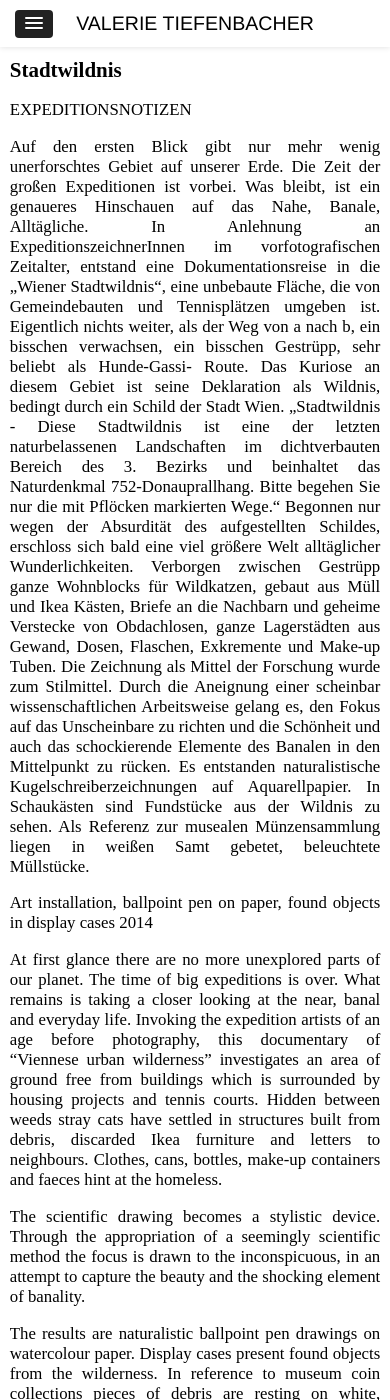
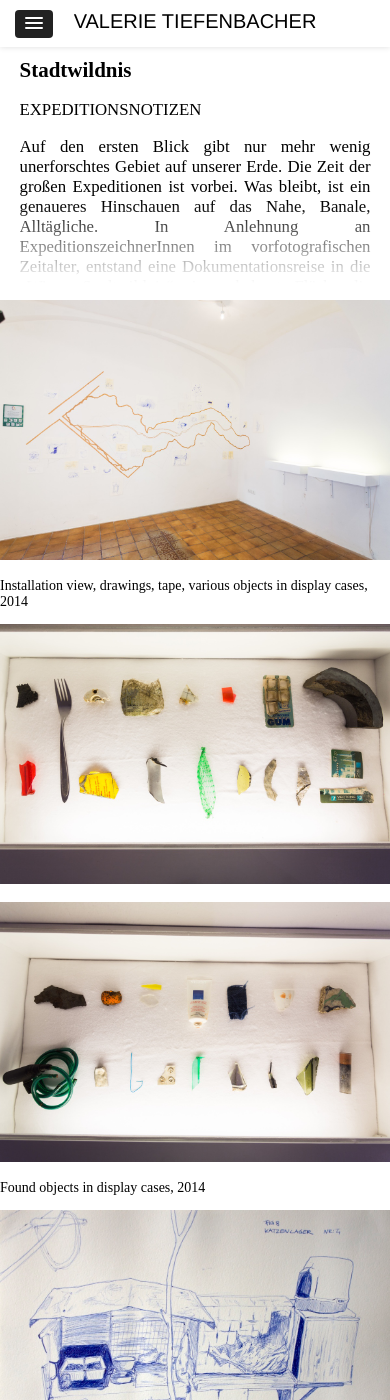
Before and after one commit to vtiefenbacher/vtiefenbacher.github.io, a Jekyll site: the page built from _posts/projects/2016-02-01-Stadtwildnis.markdown, in a window 390 px wide and 1400 px high. Built offline with Jekyll 4.4.1, drawn with Linux system fonts in a browser that asks for light colours; some web fonts are replaced; some of the changed text lies outside the part shown.

Commit message:
Added expandable post content etc.

```diff
--- a/_layouts/post.html
+++ b/_layouts/post.html
@@ -8,7 +8,8 @@
     <h1 class="post-title" itemprop="name headline">{{ page.title }}</h1>
   </header>
 
-  <div class="post-content" itemprop="articleBody">
+  <div class="post-content" itemprop="articleBody" onclick="expand_text(this);">
+
     {{ content }}
   </div>
 
--- a/_posts/projects/2016-02-01-Stadtwildnis.markdown
+++ b/_posts/projects/2016-02-01-Stadtwildnis.markdown
@@ -42,11 +42,10 @@
 Die Zeichnung als Mittel der Forschung wurde zum Stilmittel. Durch die Aneignung einer scheinbar wissenschaftlichen Arbeitsweise gelang es, den Fokus auf das Unscheinbare zu richten und die Schönheit und auch das schockierende Elemente des Banalen in den Mittelpunkt zu rücken.
 Es entstanden naturalistische Kugelschreiberzeichnungen auf Aquarellpapier. In Schaukästen sind Fundstücke aus der Wildnis zu sehen. Als Referenz zur musealen Münzensammlung liegen in weißen Samt gebetet, beleuchtete Müllstücke.
 
+***
 
 Art installation, ballpoint pen on paper, found objects in display cases 2014
 
 At first glance there are no more unexplored parts of our planet. The time of big expeditions is over. What remains is taking a closer looking at the near, banal and everyday life. Invoking the expedition artists of an age before photography, this documentary of “Viennese urban wilderness” investigates an area of ground free from buildings which is surrounded by housing projects and tennis courts. Hidden between weeds stray cats have settled in structures built from debris, discarded Ikea furniture and letters to neighbours. Clothes, cans, bottles, make-up containers and faeces hint at the homeless.
-
 The scientific drawing becomes a stylistic device. Through the appropriation of a seemingly scientific method the focus is drawn to the inconspicuous, in an attempt to capture the beauty and the shocking element of banality.
-
 The results are naturalistic ballpoint pen drawings on watercolour paper. Display cases present found objects from the wilderness. In reference to museum coin collections pieces of debris are resting on white, brightly lit velvet.
--- a/_posts/projects/2016-02-03-Get-Yours-Now.markdown
+++ b/_posts/projects/2016-02-03-Get-Yours-Now.markdown
@@ -13,14 +13,14 @@
   - url: /assets/images/projects/getyoursnow/art-getyoursnow-bild2.jpg
     alt: Get Yours Now Img2
     title: American Apparel Supersale,  oil on canvas,2m x1,5m,  2012/13
+
 ---
 Die Serie „Get yours now!“ bedient sich einer uns vertrauten Ästhetik. Bilder des Protests und der politischen Gewalt, die wir aus Medienberichterstattung kennen, enttarnen sich als Darstellung eines destruktiven Massenkonsums. Die Schlacht um Sonderangebote.
 Vorbilder waren Youtube Videos zweier Verkaufsevents, die durch einen überdurchschnittlichen Ansturm der Konsumenten eskalierten. Die Vielfalt der einzelnen Blickwinkel, bedingt durch die schnelle Verfügbarkeit von Handykameras, lassen ein Bild aus verschiedensten Blickwinkeln entstehen.
 Der Quantität an Videos steht das klassische Ölgemälde als Unikat entgegen. Die Frage nach der Wertigkeit der einzelnen Medien steht im Raum. Das verpixelte Youtube Still wird in seiner Wertigkeit erhöht und zum Kunstgegenstand transformiert.
 American Apparel and Mediamarkt grand opening, oil on canvas, 2m x1,5m 2012/13
 
+
 The series “Get yours now!” uses familiar aesthetics. Images of protests against political violence, like we know them from media coverage, reveal themselves to be representations of destructive mass consumerism. The battle for special offers.
-
 The pictures are based on two Youtube videos of sales events which escalated through the exceptional number of customers in attendance. The diversity of different viewpoints, created through the ready availability of camera phones, create a multi-layered image.
-
 The quantity of video material is juxtaposed by the oil painting as a unique object, raising the question of the different media’s worth. The pixalated Youtube still is elevated in its worth and transformed into art.
--- a/_sass/_layout.scss
+++ b/_sass/_layout.scss
@@ -15,6 +15,13 @@
 
 h1 {
   margin: 0;
+}
+
+hr {
+  border: none;
+  border-bottom: 1px dotted #ddd;
+  width: 60%;
+  margin: 0 auto;
 }
 
 ul {
@@ -88,6 +95,33 @@
 
 .post-content {
   width: 80%;
+  max-height: 200px;
+  margin-bottom: 25px;
+  overflow: hidden;
+  position: relative;
+}
+.post-content:after {
+  position: absolute;
+  bottom: 0;
+  height: 100%;
+  width: 100%;
+  content: "";
+  background: linear-gradient(to top,
+     rgba(255,255,255, 1) 0%,
+     rgba(255,255,255, 0) 40%
+  );
+  pointer-events: none; /* so the text is still selectable */
+}
+
+.expanded {
+  max-height: 5000px;
+  -webkit-transition: max-height 1s ease-in-out;
+  -moz-transition: max-height 1s ease-in-out;
+  transition: max-height 1s ease-in-out;
+  margin-bottom: 1em;
+}
+.expanded:after {
+  background: none;
 }
 
 .gallery-img img {
@@ -124,7 +158,7 @@
 	display:none;
 }
 
-@media screen and (max-width: 900px) {
+@media screen and (max-width: 920px) {
 	/* #menu is the original menu */
 	#left-container {
 		display:none;
@@ -145,14 +179,9 @@
     background-color: rgba(255, 255, 255, .8);
     z-index: 400;
   }
-  #a-home {
-    // margin-left: 1.5em;
-    // margin-top: 4.5em;
 
-    padding-top: .15em;
-  }
   #a-home a {
-    font-size: 1.4em;
+    font-size: 26px;
   }
 
 	.slicknav_menu {
@@ -196,14 +225,20 @@
     padding-top: 2em;
   }
 
-  .post-header, .post-content, .gallery-img {
-    width: 95%;
+  .gallery-img {
+    width: 100%;
     // position: relative;
     margin: 0 auto;
   }
+  .post-header, .post-content {
+    width: 90%;
+    margin: 0 auto;
+  }
+
   .post-content {
     text-align: justify;
     font-size: 1.2em;
+    margin-bottom: 1em;
   }
   .gallery-img img {
     width: 100%;
@@ -212,9 +247,18 @@
     width: 95%;
     margin: 0 auto;
   }
-}
-@media screen and (max-width: 300px) {
-  #a-home {
-    font-size: 1.2em;
+  .about-content {
+    margin: 150px 0;
   }
 }
+@media screen and (max-width: 440px) {
+  #a-home a {
+    font-size: 20px;
+  }
+}
+
+@media screen and (max-width: 340px) {
+  #a-home a {
+    font-size: 16px;
+  }
+}
--- a/js/script.js
+++ b/js/script.js
@@ -17,3 +17,9 @@
     prependTo: '#home-link-mobile'
   });
 });
+
+
+function expand_text(obj){
+  $(obj).addClass('expanded');
+
+}
```
